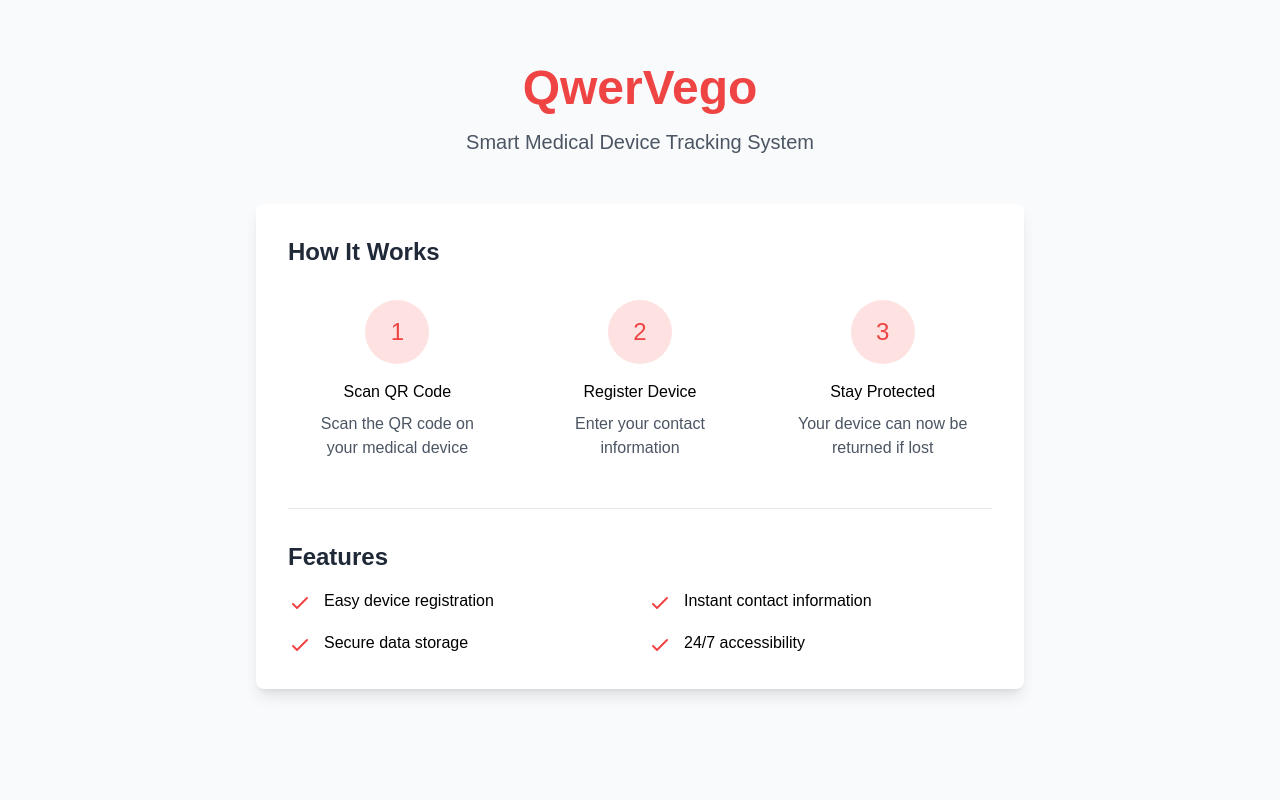
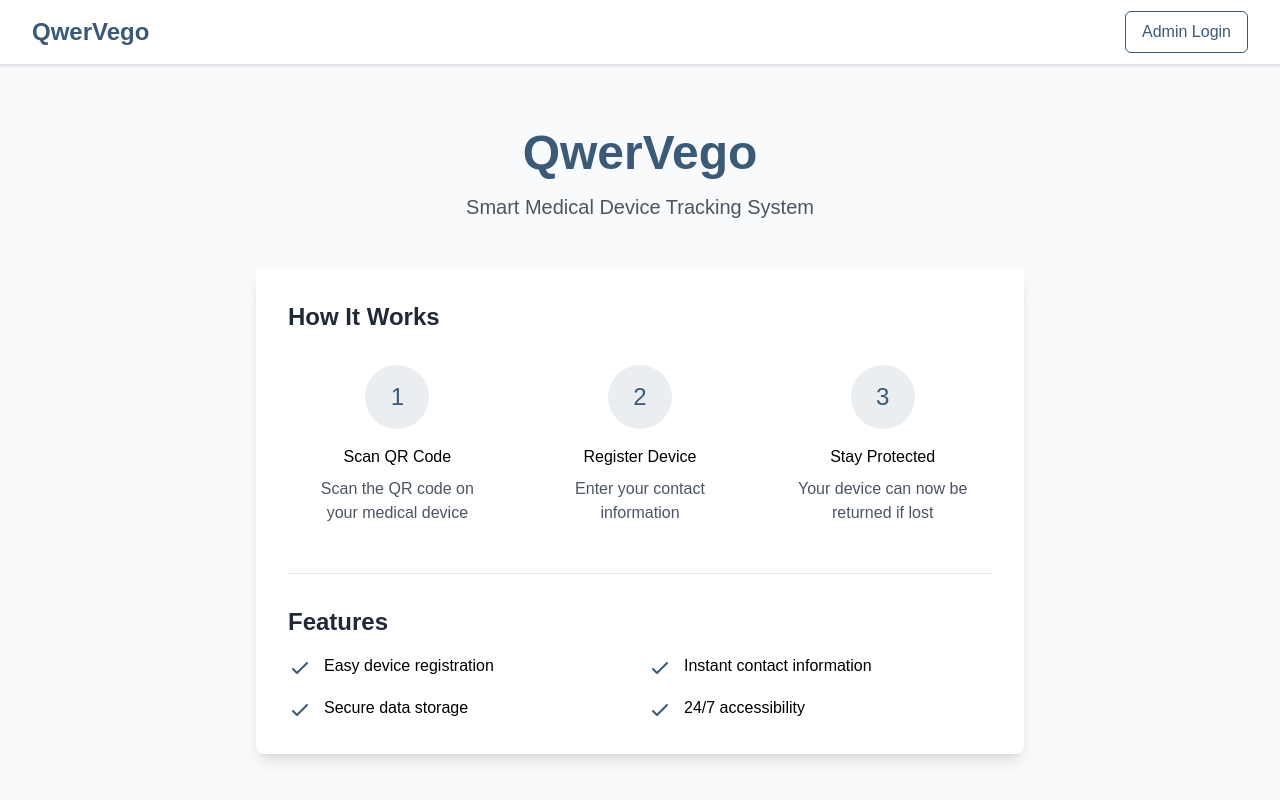
Before and after one commit to pnuhani/study-gcp, a React (Vite) app in the folder frontend/: page / in a window 1280 px wide. Shown: the top 800 px of the page. Built offline with nearby package versions, Linux system fonts and the light colour scheme.

Commit message:
ladning page update

```diff
--- a/frontend/src/App.jsx
+++ b/frontend/src/App.jsx
@@ -30,10 +30,6 @@ const router = createBrowserRouter([
       {
         path: "forgot-password/:id",
         element: <ForgetPassword />
-      },
-      {
-        path: "register/:id",
-        element: <QRForm />
       },
       {
         path: "qr/:id/register",
--- a/frontend/src/components/AdminDashboard.jsx
+++ b/frontend/src/components/AdminDashboard.jsx
@@ -205,7 +205,7 @@ export default function AdminDashboard() {
         <div className="mx-auto max-w-7xl px-4 py-4 sm:px-6 lg:px-8 flex justify-between items-center">
           <h1 className={`text-2xl font-bold tracking-tight ${darkMode ? 'text-white' : 'text-gray-900'} flex items-center transition-colors duration-200`}>
             <QrCodeIcon className={`mr-2 ${darkMode ? 'text-blue-400' : 'text-[#3a5a78]'}`} />
-            <span>QR Code Management</span>
+            <span>QwerVego Admin Dashboard</span>
           </h1>
           <div className="flex items-center gap-4">
             <button
--- /dev/null
+++ b/frontend/src/components/Header.jsx
@@ -0,0 +1,25 @@
+import { Link, useLocation } from "react-router-dom";
+const Header = () => {
+    const location = useLocation(); const isAdminPage = location.pathname.includes('/admin');
+    return (
+        <nav className={`bg-white shadow border-b transition-colors duration-200`}>
+            <div className="mx-auto max-w-7xl px-4 sm:px-6 lg:px-8">
+                <div className="flex justify-between items-center h-16">
+                    <div className="text-2xl font-bold text-[#3a5a78]">QwerVego</div>
+                    <div>
+                        {!isAdminPage &&
+                            (
+                                <Link to="/admin/login"
+                                    className="inline-flex items-center px-4 py-2 border border-[#3a5a78] text-[#3a5a78] rounded-md hover:bg-[#3a5a78] hover:text-white transition-colors duration-200"              >
+                                    Admin Login
+
+                                </Link>
+                            )}
+
+                    </div>
+                </div>
+            </div>
+        </nav>);
+};
+
+export default Header;
--- a/frontend/src/components/LandingPage.jsx
+++ b/frontend/src/components/LandingPage.jsx
@@ -1,8 +1,11 @@
+import Header from "./Header";
+
 const LandingPage = () => (
     <div className="min-h-screen bg-gray-50">
+        <Header />
         <div className="container mx-auto px-4 py-16">
             <div className="text-center mb-12">
-                <h1 className="text-5xl font-bold text-red-500 mb-4">QwerVego</h1>
+                <h1 className="text-5xl font-bold text-[#3a5a78] mb-4">QwerVego</h1>
                 <p className="text-xl text-gray-600">Smart Medical Device Tracking System</p>
             </div>
 
@@ -12,22 +15,22 @@ const LandingPage = () => (
                         <h2 className="text-2xl font-semibold text-gray-800 mb-4">How It Works</h2>
                         <div className="grid md:grid-cols-3 gap-6">
                             <div className="text-center p-4">
-                                <div className="bg-red-100 w-16 h-16 rounded-full flex items-center justify-center mx-auto mb-4">
-                                    <span className="text-2xl text-red-500">1</span>
+                                <div className="bg-[#3a5a78]/10 w-16 h-16 rounded-full flex items-center justify-center mx-auto mb-4">
+                                    <span className="text-2xl text-[#3a5a78]">1</span>
                                 </div>
                                 <h3 className="font-medium mb-2">Scan QR Code</h3>
                                 <p className="text-gray-600">Scan the QR code on your medical device</p>
                             </div>
                             <div className="text-center p-4">
-                                <div className="bg-red-100 w-16 h-16 rounded-full flex items-center justify-center mx-auto mb-4">
-                                    <span className="text-2xl text-red-500">2</span>
+                                <div className="bg-[#3a5a78]/10 w-16 h-16 rounded-full flex items-center justify-center mx-auto mb-4">
+                                    <span className="text-2xl text-[#3a5a78]">2</span>
                                 </div>
                                 <h3 className="font-medium mb-2">Register Device</h3>
                                 <p className="text-gray-600">Enter your contact information</p>
                             </div>
                             <div className="text-center p-4">
-                                <div className="bg-red-100 w-16 h-16 rounded-full flex items-center justify-center mx-auto mb-4">
-                                    <span className="text-2xl text-red-500">3</span>
+                                <div className="bg-[#3a5a78]/10 w-16 h-16 rounded-full flex items-center justify-center mx-auto mb-4">
+                                    <span className="text-2xl text-[#3a5a78]">3</span>
                                 </div>
                                 <h3 className="font-medium mb-2">Stay Protected</h3>
                                 <p className="text-gray-600">Your device can now be returned if lost</p>
@@ -39,25 +42,25 @@ const LandingPage = () => (
                         <h2 className="text-2xl font-semibold text-gray-800 mb-4">Features</h2>
                         <ul className="grid md:grid-cols-2 gap-4">
                             <li className="flex items-start space-x-3">
-                                <svg className="h-6 w-6 text-red-500 mt-0.5" fill="none" stroke="currentColor" viewBox="0 0 24 24">
+                                <svg className="h-6 w-6 text-[#3a5a78] mt-0.5" fill="none" stroke="currentColor" viewBox="0 0 24 24">
                                     <path strokeLinecap="round" strokeLinejoin="round" strokeWidth="2" d="M5 13l4 4L19 7"></path>
                                 </svg>
                                 <span>Easy device registration</span>
                             </li>
                             <li className="flex items-start space-x-3">
-                                <svg className="h-6 w-6 text-red-500 mt-0.5" fill="none" stroke="currentColor" viewBox="0 0 24 24">
+                                <svg className="h-6 w-6 text-[#3a5a78] mt-0.5" fill="none" stroke="currentColor" viewBox="0 0 24 24">
                                     <path strokeLinecap="round" strokeLinejoin="round" strokeWidth="2" d="M5 13l4 4L19 7"></path>
                                 </svg>
                                 <span>Instant contact information</span>
                             </li>
                             <li className="flex items-start space-x-3">
-                                <svg className="h-6 w-6 text-red-500 mt-0.5" fill="none" stroke="currentColor" viewBox="0 0 24 24">
+                                <svg className="h-6 w-6 text-[#3a5a78] mt-0.5" fill="none" stroke="currentColor" viewBox="0 0 24 24">
                                     <path strokeLinecap="round" strokeLinejoin="round" strokeWidth="2" d="M5 13l4 4L19 7"></path>
                                 </svg>
                                 <span>Secure data storage</span>
                             </li>
                             <li className="flex items-start space-x-3">
-                                <svg className="h-6 w-6 text-red-500 mt-0.5" fill="none" stroke="currentColor" viewBox="0 0 24 24">
+                                <svg className="h-6 w-6 text-[#3a5a78] mt-0.5" fill="none" stroke="currentColor" viewBox="0 0 24 24">
                                     <path strokeLinecap="round" strokeLinejoin="round" strokeWidth="2" d="M5 13l4 4L19 7"></path>
                                 </svg>
                                 <span>24/7 accessibility</span>
--- a/frontend/src/components/QRForm.jsx
+++ b/frontend/src/components/QRForm.jsx
@@ -1,6 +1,6 @@
 "use client"
 
-import { useState } from "react"
+import { useEffect, useState } from "react"
 import { useForm } from "react-hook-form"
 import { zodResolver } from "@hookform/resolvers/zod"
 import * as z from "zod"
@@ -28,16 +28,17 @@ const schema = z
     path: ["confirmPassword"],
   })
 
-export default function QRForm({ isEdit, defaultValues, onUpdateSuccess }) {
+export default function QRForm({ isEdit = false, defaultValues, onUpdateSuccess }) {
   const { id } = useParams()
-  const [serverError, setServerError] = useState("")
+  const navigate = useNavigate()
+  const [serverError, setServerError] = useState('')
+  const [loading, setLoading] = useState(true)
   const [otpSent, setOtpSent] = useState(false)
+  const [sendingOtp, setSendingOtp] = useState(false)
   const [otpVerified, setOtpVerified] = useState(false)
   const [email, setEmail] = useState("")
   const [otp, setOtp] = useState("")
   const [verifyingOtp, setVerifyingOtp] = useState(false)
-  const [sendingOtp, setSendingOtp] = useState(false)
-  const navigate = useNavigate()
 
   const {
     register,
@@ -52,6 +53,29 @@ export default function QRForm({ isEdit, defaultValues, onUpdateSuccess }) {
       phoneNumber: "",
     },
   })
+
+  useEffect(() => {
+    const checkQRExists = async () => {
+      try {
+        const qrExists = await api.checkQRExists(id)
+        if (!qrExists.exists) {
+          alert("This QR code does not exist in our system")
+          navigate('/', { replace: true })
+          return
+        }
+        if (qrExists.isActive && !isEdit) {
+          navigate(`/qr/${id}`, { replace: true })
+          return
+        }
+        setLoading(false)
+      } catch (error) {
+        alert("Error checking QR code. Please try again.")
+        navigate('/', { replace: true })
+      }
+    }
+
+    checkQRExists()
+  }, [id, navigate, isEdit])
 
   const handleGenerateOtp = async () => {
     setSendingOtp(true);
@@ -125,6 +149,15 @@ export default function QRForm({ isEdit, defaultValues, onUpdateSuccess }) {
       console.error("Error:", error)
       setServerError("An error occurred. Please try again.")
     }
+  }
+
+
+  if (loading) {
+    return (
+      <div className="flex justify-center items-center min-h-screen">
+        <div className="animate-spin rounded-full h-12 w-12 border-t-2 border-b-2 border-red-500"></div>
+      </div>
+    )
   }
 
   return (
--- a/frontend/src/main.jsx
+++ b/frontend/src/main.jsx
@@ -7,5 +7,5 @@ import { RouterProvider } from 'react-router-dom'
 createRoot(document.getElementById('root')).render(
   <StrictMode>
     <RouterProvider router={router} />
-  </StrictMode>,
+  </StrictMode>
 )
```
